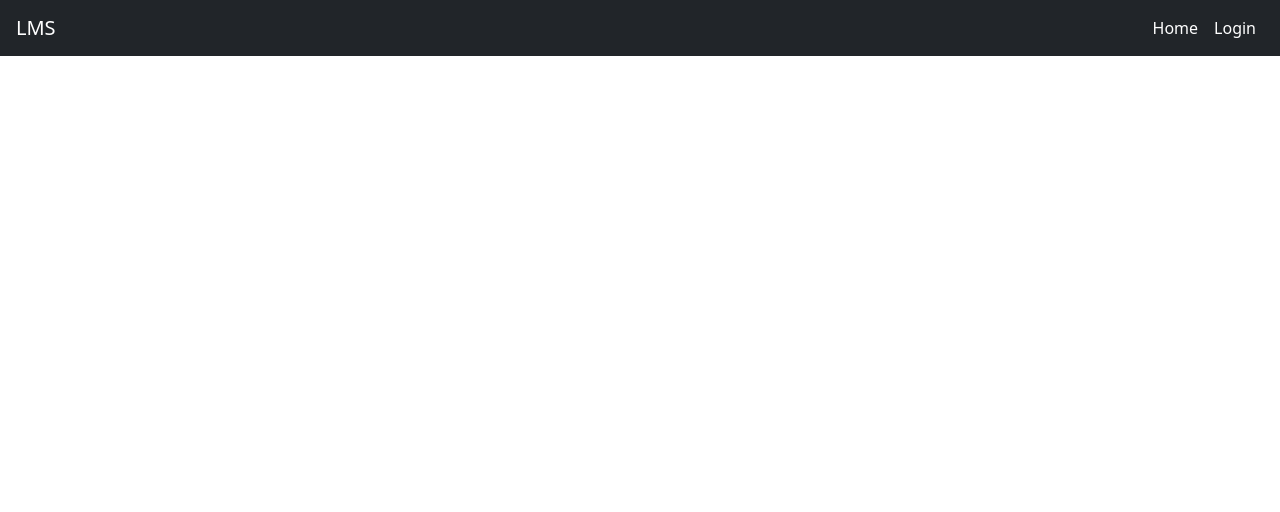
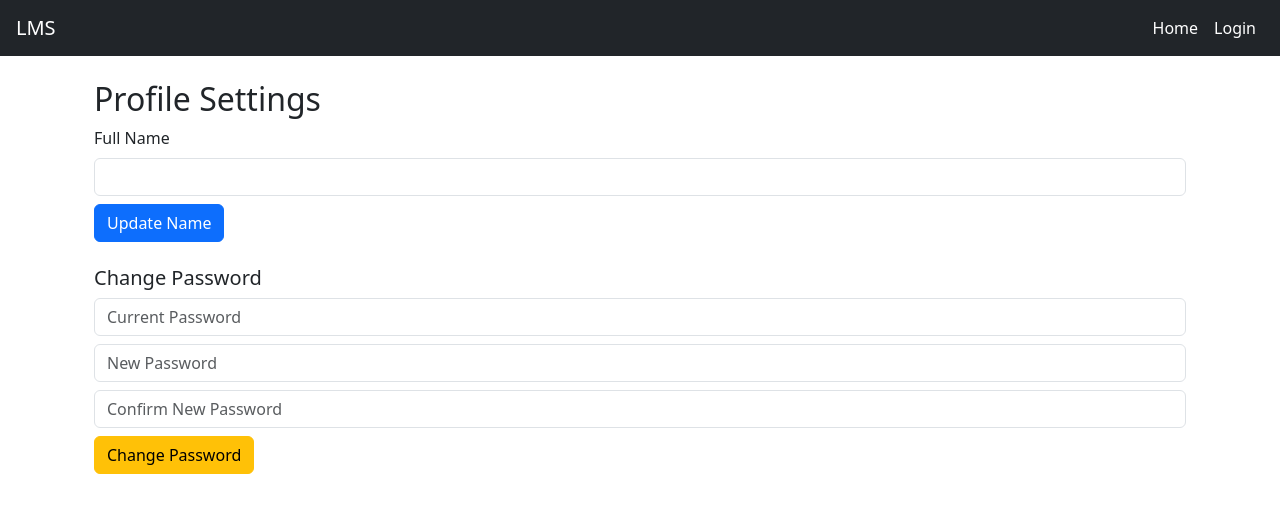
Before and after one commit to Ravi-Sapkota/LMS-MERN, a React (Create React App) app in the folder frontend/: page /profile in a window 1280 px wide. Before the commit this address had no page. Shown: the top 512 px of the page. Built offline with nearby package versions, Linux system fonts and the light colour scheme.

Commit message:
user profile added, change password worked, update name pending

```diff
--- a/frontend/src/App.js
+++ b/frontend/src/App.js
@@ -7,6 +7,7 @@ import Navbar from "./components/Navbar";
 import MyBooks from "./pages/MyBooks";
 import AllTransactions from "./pages/AllTransactions";
 import AdminDashboard from "./pages/AdminDashboard";
+import Profile from "./pages/Profile";
 
 function App() {
   return (
@@ -21,6 +22,7 @@ function App() {
           <Route path="/mybooks" element={<MyBooks />} />
           <Route path="/transactions" element={<AllTransactions />} />
           <Route path="/admin" element={<AdminDashboard />} />
+          <Route path="profile" element={<Profile />} />
         </Routes>
       </div>
     </Router>
--- a/frontend/src/components/Navbar.js
+++ b/frontend/src/components/Navbar.js
@@ -63,7 +63,9 @@ function Navbar() {
           ) : (
             <>
               <li className="nav-item">
-                <span className="nav-link text-white">👋 {user.fullName}</span>
+                <Link className="nav-link text-white" to="/profile">
+                  👋 {user.fullName}
+                </Link>
               </li>
               <li className="nav-item">
                 <button
--- /dev/null
+++ b/frontend/src/pages/Profile.js
@@ -0,0 +1,113 @@
+import { useState } from "react";
+import API from "../services/api";
+
+function Profile() {
+  const storedUser = JSON.parse(localStorage.getItem("user"));
+  const [name, setName] = useState(storedUser?.fullName || "");
+  const [passwordForm, setPasswordForm] = useState({
+    currentPassword: "",
+    newPassword: "",
+    confirmPassword: "",
+  });
+
+  const handleNameUpdate = async (e) => {
+    e.preventDefault();
+    try {
+      const res = await API.put(`/users/${storedUser.id}`, { fullName: name });
+      localStorage.setItem(
+        "user",
+        JSON.stringify({ ...storedUser, fullName: name })
+      );
+      alert("Name updated successfully");
+    } catch (err) {
+      alert(err.response?.data?.message || "Failed to update name");
+    }
+  };
+
+  const handlePasswordChange = async (e) => {
+    e.preventDefault();
+    const { currentPassword, newPassword, confirmPassword } = passwordForm;
+    if (newPassword !== confirmPassword) return alert("Passwords do not match");
+
+    try {
+      await API.post("/auth/changePassword", {
+        email: storedUser.email,
+        currentPassword,
+        newPassword,
+      });
+      alert("Password changed successfully");
+      setPasswordForm({
+        currentPassword: "",
+        newPassword: "",
+        confirmPassword: "",
+      });
+    } catch (err) {
+      alert(err.response?.data?.message || "Failed to change password");
+    }
+  };
+
+  return (
+    <div className="container mt-4">
+      <h2>Profile Settings</h2>
+
+      <form onSubmit={handleNameUpdate} className="mb-4">
+        <label className="form-label">Full Name</label>
+        <input
+          type="text"
+          value={name}
+          className="form-control"
+          onChange={(e) => setName(e.target.value)}
+          required
+        />
+        <button type="submit" className="btn btn-primary mt-2">
+          Update Name
+        </button>
+      </form>
+
+      <form onSubmit={handlePasswordChange}>
+        <h5>Change Password</h5>
+        <input
+          type="password"
+          placeholder="Current Password"
+          className="form-control mb-2"
+          value={passwordForm.currentPassword}
+          onChange={(e) =>
+            setPasswordForm({
+              ...passwordForm,
+              currentPassword: e.target.value,
+            })
+          }
+          required
+        />
+        <input
+          type="password"
+          placeholder="New Password"
+          className="form-control mb-2"
+          value={passwordForm.newPassword}
+          onChange={(e) =>
+            setPasswordForm({ ...passwordForm, newPassword: e.target.value })
+          }
+          required
+        />
+        <input
+          type="password"
+          placeholder="Confirm New Password"
+          className="form-control mb-2"
+          value={passwordForm.confirmPassword}
+          onChange={(e) =>
+            setPasswordForm({
+              ...passwordForm,
+              confirmPassword: e.target.value,
+            })
+          }
+          required
+        />
+        <button type="submit" className="btn btn-warning">
+          Change Password
+        </button>
+      </form>
+    </div>
+  );
+}
+
+export default Profile;
```
Also changed, not shown: 2 other files (tests, documents, lock files or other folders).
